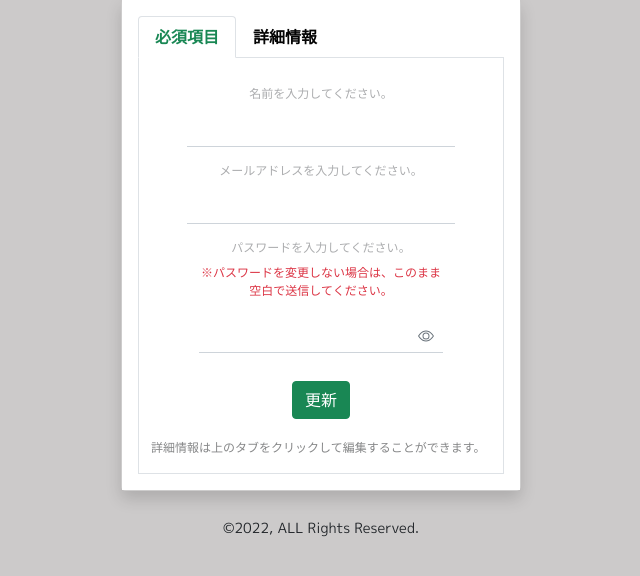
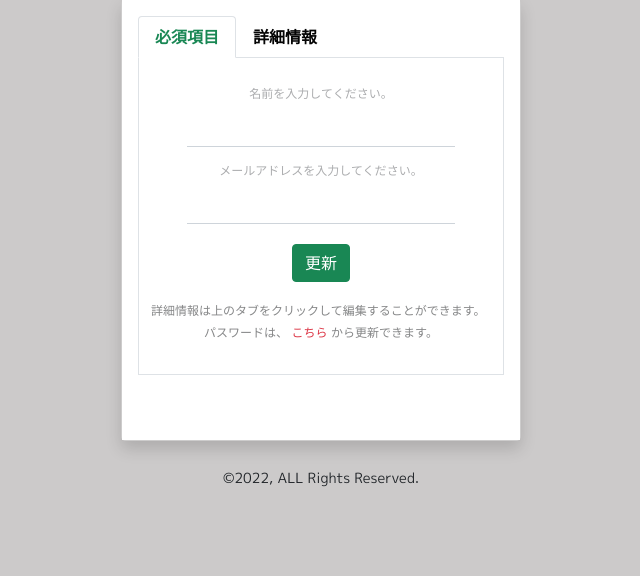
Before and after one commit to yantyal/my_project, a Flask app: template my_app/templates/edit.html in a window 1280 px wide. Shown: the part 137-713 px from the top of the page, without its empty margins (319-959 px from the left). Run offline with Flask 2, Linux system fonts and the light colour scheme; the template is opened without the code that fills it, so the values that code supplies are empty; some libraries are stand-ins or nearby versions.

Commit message:
パスワード更新はモーダルから行う

```diff
--- a/my_app/static/css/style.css
+++ b/my_app/static/css/style.css
@@ -3,6 +3,7 @@ a,
 p,
 h3,
 h4,
+h5,
 button,
 label,
 input{
@@ -25,6 +26,12 @@ body{
 .btn-view-password-position{
     position: absolute;
     top: 5px;
+    right: 15px;
+    z-index: 2;
+}
+.modal-btn-view-password-position{
+    position: absolute;
+    top: 0px;
     right: 15px;
     z-index: 2;
 }
@@ -181,3 +188,24 @@ input[type="file"] {
 .edit-container-wrapper .container{
     background-color: white;
 }
+
+/* モーダル */
+.modal-label-wrapper{
+    height: 14px;
+    font-size: 12px;
+    color: rgb(87, 87, 88);
+}
+.modal-input{
+    font-size: 16px;
+}
+.modal-input:focus{
+    box-shadow: none !important;
+}
+.modal-btn-toggle{
+    font-size: 12px;
+    background-color: rgba(0, 0, 0, 0);
+    border: none;
+}
+.modal-btn-toggle:hover{
+    border-bottom: 1px rgb(87, 87, 88) dotted;
+}
--- a/my_app/templates/edit.html
+++ b/my_app/templates/edit.html
@@ -105,23 +105,7 @@
                                         <input type="email" name="mail_address" value="{{ session['user']['mail_address'] }}" class="form-control rounded-0 border-top-0 border-end-0 border-start-0" id="email" required>
                                     </div>
                                     <!-- パスワード -->
-                                    <div class="row px-5 py-1 mb-2">
-                                        <div class="label-wrapper">
-                                            <label for="password" class="col-form-label">
-                                                パスワードを入力してください。
-                                            </label>
-                                        </div>
-                                        <p class="text-center text-danger">※パスワードを変更しない場合は、このまま空白で送信してください。</p>
-                                        <div class="password-position">
-                                            <input type="password" name="password" class="form-control rounded-0 border-top-0 border-end-0 border-start-0 password">
-                                            <button type="button" class="text-center btn-item btn-view-password btn-view-password-position">
-                                                <svg xmlns="http://www.w3.org/2000/svg" width="16" height="16" fill="currentColor" class="bi bi-eye text-muted" viewBox="0 0 16 16">
-                                                    <path d="M16 8s-3-5.5-8-5.5S0 8 0 8s3 5.5 8 5.5S16 8 16 8zM1.173 8a13.133 13.133 0 0 1 1.66-2.043C4.12 4.668 5.88 3.5 8 3.5c2.12 0 3.879 1.168 5.168 2.457A13.133 13.133 0 0 1 14.828 8c-.058.087-.122.183-.195.288-.335.48-.83 1.12-1.465 1.755C11.879 11.332 10.119 12.5 8 12.5c-2.12 0-3.879-1.168-5.168-2.457A13.134 13.134 0 0 1 1.172 8z"/>
-                                                    <path d="M8 5.5a2.5 2.5 0 1 0 0 5 2.5 2.5 0 0 0 0-5zM4.5 8a3.5 3.5 0 1 1 7 0 3.5 3.5 0 0 1-7 0z"/>
-                                                </svg>
-                                            </button>
-                                        </div>
-                                    </div>
+                                    <input type="hidden" name="password">
                                     <!-- 社員ID -->
                                     <input type="hidden" name="employee_id" value="{{ session['user']['employee_id'] }}">
                                     <!-- 確認ボタン -->
@@ -130,7 +114,12 @@
                                             <button class="btn btn-success text-white" type="submit">更新</button>
                                         </div>
                                     </div>
-                                    <p class="mb-0">詳細情報は上のタブをクリックして編集することができます。</p>
+                                    <p class="mb-1">詳細情報は上のタブをクリックして編集することができます。</p>
+                                    <p class="text-center">
+                                        パスワードは、
+                                        <button type="button" class="modal-btn-toggle text-danger p-0" data-bs-toggle="modal" data-bs-target="#modal">こちら</button>
+                                        から更新できます。
+                                    </p>
                                 </div>
                             </div>
                         </div>
@@ -198,6 +187,78 @@
             <!-- /フォーム -->
         </div>
     </div>
+    <!-- パスワード更新用モーダル -->
+    <div class="modal fade" id="modal" tabindex="-1">
+        <form action="">
+            <div class="modal-dialog modal-dialog-centered">
+                <div class="modal-content">
+                    <div class="modal-header bg-light px-3 py-2">
+                        <h5 class="modal-title text-success">パスワード変更</h5>
+                        <button type="button" class="btn-close" data-bs-dismiss="modal"></button>
+                    </div>
+                    <div class="modal-body py-4">
+                        <div class="container px-4">
+                            <!--  古いパスワード -->
+                            <div class="row pe-5">
+                                <div class="modal-label-wrapper mb-1">
+                                    <label for="old_password">
+                                        古いパスワードを入力してください。
+                                    </label>
+                                </div>
+                                <div class="password-position">
+                                    <input type="password" name="old_password" class="form-control rounded-0 border-top-0 border-end-0 border-start-0 px-3 py-0 modal-input password" id="old_password" required>
+                                    <button type="button" class="text-center btn-item btn-view-password modal-btn-view-password-position">
+                                        <svg xmlns="http://www.w3.org/2000/svg" width="16" height="16" fill="currentColor" class="bi bi-eye text-muted" viewBox="0 0 16 16">
+                                            <path d="M16 8s-3-5.5-8-5.5S0 8 0 8s3 5.5 8 5.5S16 8 16 8zM1.173 8a13.133 13.133 0 0 1 1.66-2.043C4.12 4.668 5.88 3.5 8 3.5c2.12 0 3.879 1.168 5.168 2.457A13.133 13.133 0 0 1 14.828 8c-.058.087-.122.183-.195.288-.335.48-.83 1.12-1.465 1.755C11.879 11.332 10.119 12.5 8 12.5c-2.12 0-3.879-1.168-5.168-2.457A13.134 13.134 0 0 1 1.172 8z"/>
+                                            <path d="M8 5.5a2.5 2.5 0 1 0 0 5 2.5 2.5 0 0 0 0-5zM4.5 8a3.5 3.5 0 1 1 7 0 3.5 3.5 0 0 1-7 0z"/>
+                                        </svg>
+                                    </button>
+                                </div>
+                            </div>
+                            <!-- 新しいパスワード -->
+                            <div class="row pe-5">
+                                <div class="modal-label-wrapper mb-1">
+                                    <label for="new_password">
+                                        新しいパスワードを入力してください。
+                                    </label>
+                                </div>
+                                <div class="password-position">
+                                    <input type="password" name="new_password" class="form-control rounded-0 border-top-0 border-end-0 border-start-0 px-3 py-0 modal-input password" id="new_password" required>
+                                    <button type="button" class="text-center btn-item btn-view-password modal-btn-view-password-position">
+                                        <svg xmlns="http://www.w3.org/2000/svg" width="16" height="16" fill="currentColor" class="bi bi-eye text-muted" viewBox="0 0 16 16">
+                                            <path d="M16 8s-3-5.5-8-5.5S0 8 0 8s3 5.5 8 5.5S16 8 16 8zM1.173 8a13.133 13.133 0 0 1 1.66-2.043C4.12 4.668 5.88 3.5 8 3.5c2.12 0 3.879 1.168 5.168 2.457A13.133 13.133 0 0 1 14.828 8c-.058.087-.122.183-.195.288-.335.48-.83 1.12-1.465 1.755C11.879 11.332 10.119 12.5 8 12.5c-2.12 0-3.879-1.168-5.168-2.457A13.134 13.134 0 0 1 1.172 8z"/>
+                                            <path d="M8 5.5a2.5 2.5 0 1 0 0 5 2.5 2.5 0 0 0 0-5zM4.5 8a3.5 3.5 0 1 1 7 0 3.5 3.5 0 0 1-7 0z"/>
+                                        </svg>
+                                    </button>
+                                </div>
+                            </div>
+                            <!-- パスワード -->
+                            <div class="row pe-5">
+                                <div class="modal-label-wrapper mb-1">
+                                    <label for="confirm_password">
+                                        確認用パスワードを入力してください。
+                                    </label>
+                                </div>
+                                <div class="password-position">
+                                    <input type="password" name="confirm_password" class="form-control rounded-0 border-top-0 border-end-0 border-start-0 px-3 py-0 modal-input password" id="confirm_password" required>
+                                    <button type="button" class="text-center btn-item btn-view-password modal-btn-view-password-position">
+                                        <svg xmlns="http://www.w3.org/2000/svg" width="16" height="16" fill="currentColor" class="bi bi-eye text-muted" viewBox="0 0 16 16">
+                                            <path d="M16 8s-3-5.5-8-5.5S0 8 0 8s3 5.5 8 5.5S16 8 16 8zM1.173 8a13.133 13.133 0 0 1 1.66-2.043C4.12 4.668 5.88 3.5 8 3.5c2.12 0 3.879 1.168 5.168 2.457A13.133 13.133 0 0 1 14.828 8c-.058.087-.122.183-.195.288-.335.48-.83 1.12-1.465 1.755C11.879 11.332 10.119 12.5 8 12.5c-2.12 0-3.879-1.168-5.168-2.457A13.134 13.134 0 0 1 1.172 8z"/>
+                                            <path d="M8 5.5a2.5 2.5 0 1 0 0 5 2.5 2.5 0 0 0 0-5zM4.5 8a3.5 3.5 0 1 1 7 0 3.5 3.5 0 0 1-7 0z"/>
+                                        </svg>
+                                    </button>
+                                </div>
+                            </div>
+                        </div>
+                    </div>
+                    <div class="modal-footer px-3 pt-0 pb-1">
+                        <button type="button" class="btn btn-secondary px-2 py-1" data-bs-dismiss="modal">閉じる</button>
+                        <button type="submit" class="btn btn-success px-2 p-1">更新</button>
+                    </div>
+                </div>
+            </div>
+        </form>
+    </div>
     <!-- フッター -->
     <div class="login-footer">
         <div class="container text-center">
--- a/my_app/views.py
+++ b/my_app/views.py
@@ -24,6 +24,7 @@ def login():
             check_error_in_session(session, 1)
             return render_template('login.html')
 
+        # クッキーにユーザー情報があればログイン
         user_info = json.loads(user_info)
         mail_address = user_info['mail_address']
         password = user_info['password']
```
